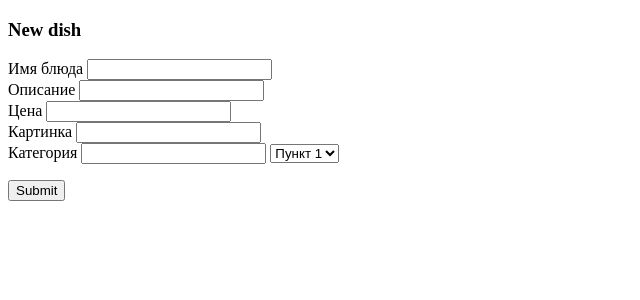
After one commit to mr-valentos/OnlineOrders, a Flask app: page /new_food in a window 1280 px wide. The commit adds this page. Shown: the top 300 px of the page, without its empty margins (0-640 px from the left). Run offline with Flask 2, Linux system fonts and the light colour scheme.

Commit message:
Add food changes

```diff
--- /dev/null
+++ b/templates/newfood.html
@@ -0,0 +1,35 @@
+<!DOCTYPE html>
+<html lang="en">
+<head>
+    <meta charset="UTF-8">
+    <title>New dish</title>
+</head>
+<body>
+  <h3>New dish</h3>
+  <div class="new_food">
+     <form method="post" action="/create_food">
+         <label for="name">Имя блюда</label>
+         <input type="text" name="name" id="name" />
+         <br />
+         <label for="description">Описание</label>
+         <input type="text" name="description" id="description" />
+         <br />
+         <label for="price">Цена</label>
+         <input type="text" name="price" id="price" />
+         <br />
+         <label for="image">Картинка</label>
+         <input type="text" name="image" id="image" />
+         <br />
+         <label for="category_id">Категория</label>
+         <input type="text" name="category_id" id="category_id" />
+          <select>
+            <option>Пункт 1</option>
+            <option>Пункт 2</option>
+          </select>
+         <br/>
+         <p>
+         <input type="submit" />
+     </form>
+  </div>
+</body>
+</html>
```
Also changed, not shown: templates/category.html (+6 -2 lines), templates/food.html (added, +14 -0 lines), templates/index.html (+7 -1 lines), 1 other file.
